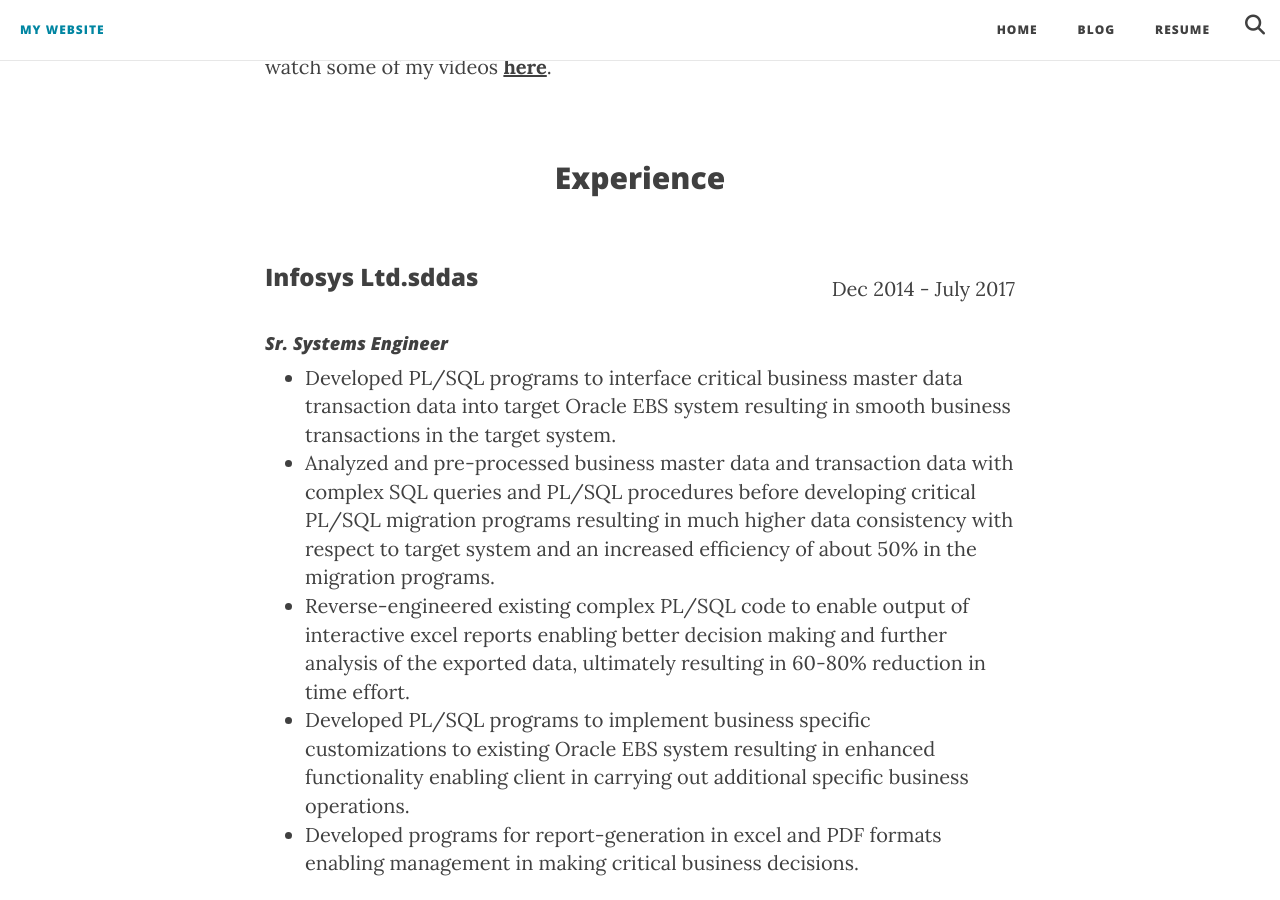
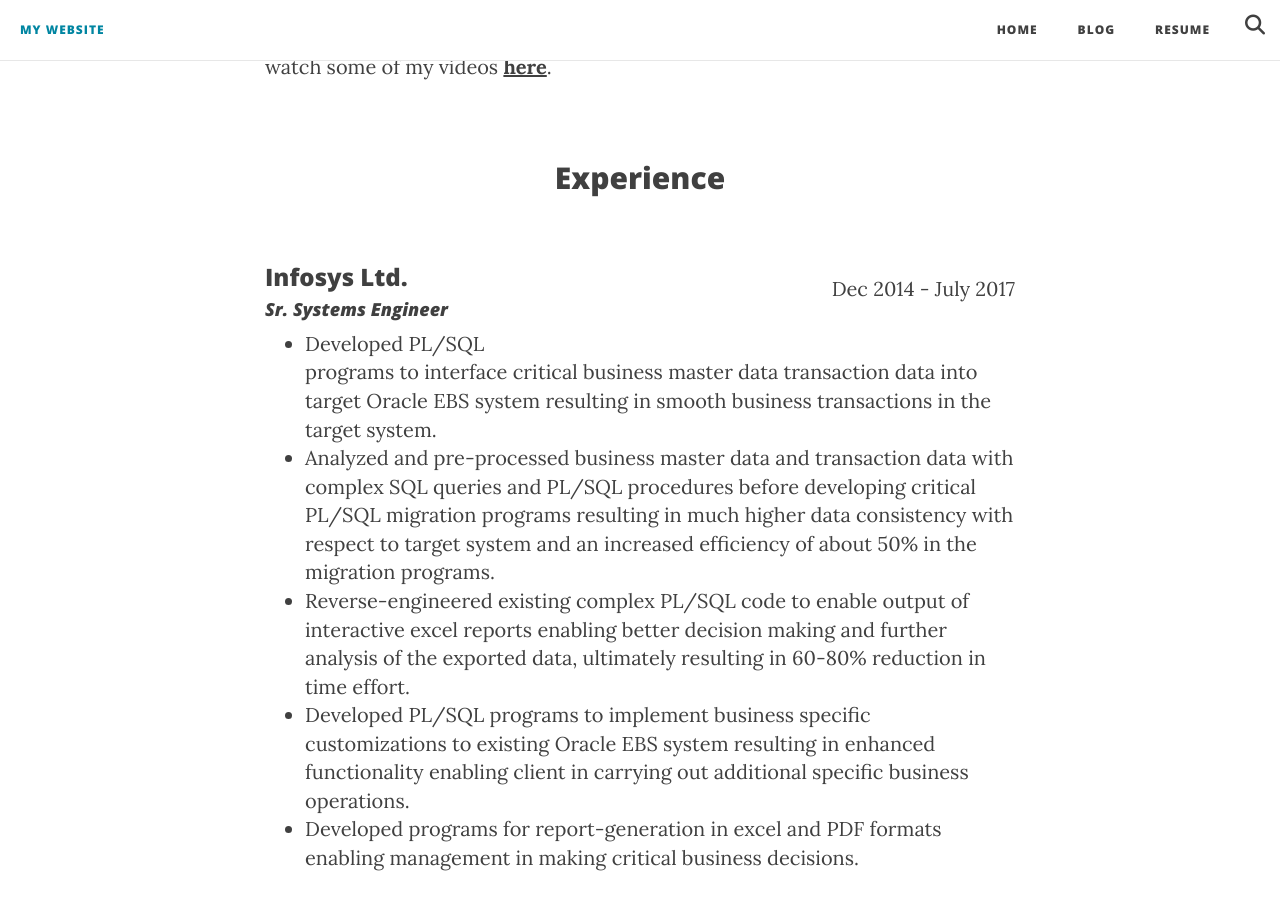
Before and after one commit to PrashantShivajiBhapkar/PrashantShivajiBBhapkar.github.io, a Jekyll site: the page built from index.html, in a window 1280 px wide and 900 px high, scrolled down 990 px. Built offline with Jekyll 4.4.1, drawn with Linux system fonts in a browser that asks for light colours; nearby versions of some CDN libraries; library files that are not in the unit come from our copies.

Commit message:
edited home page content

```diff
--- a/index.html
+++ b/index.html
@@ -39,8 +39,8 @@
         <div >
             <div>
 				<div>
-					<h3 style="float: left; width: 34%; text-align: left;">Infosys Ltd.sddas</h3>
-					<p style="float: left; width: 66%; text-align: right;">Dec 2014 - July 2017</p>
+					<h3 style="float: left; width: 34%; text-align: left;">Infosys Ltd.</h3>
+					<p style="float: right; width: 66%; text-align: right;">Dec 2014 - July 2017</p>
 				</div>
 
 				<h4><i>Sr. Systems Engineer</i></h4>
```
